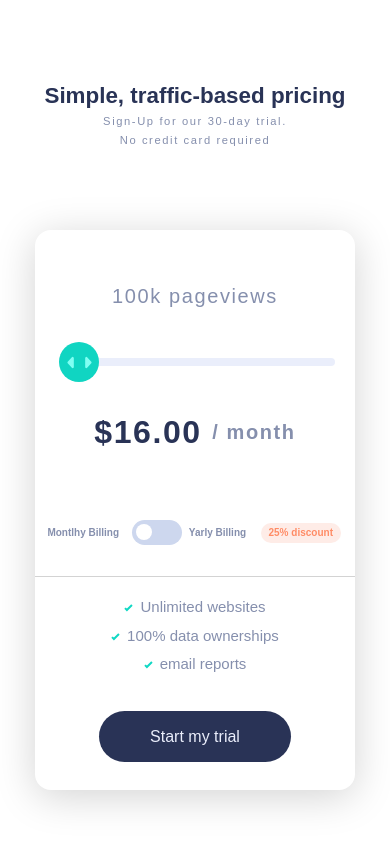
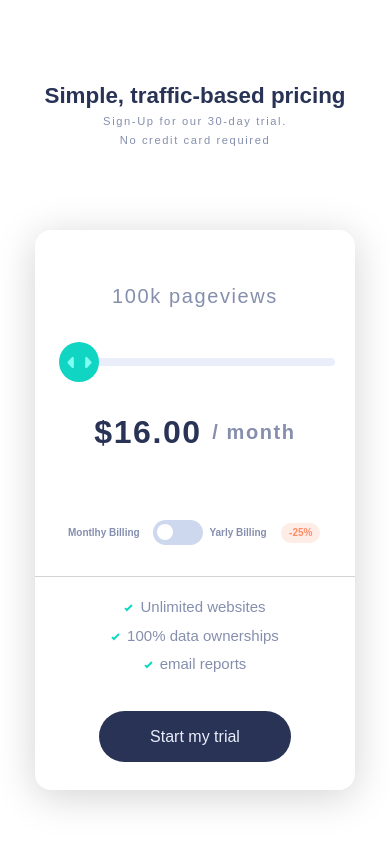
Before and after one commit to breno-Ferrari/Interactive-price, a Next.js app: page / in a window 390 px wide. Shown: the top 846 px of the page. Built offline with nearby package versions, Linux system fonts and the light colour scheme.

Commit message:
ajustando texto de desconto

```diff
--- a/src/components/Box/index.tsx
+++ b/src/components/Box/index.tsx
@@ -5,12 +5,10 @@ import ToggleSwitch from "components/ToggleSwitch"
 import { useEffect, useRef, useState } from "react"
 import React from "react";
 
-interface Size {
-    width: number;
-  }
+
 
 export default function Box(){
-    const [size, setSize] = useState<Size>();
+    const [size, setSize] = useState<number>();
     const [value,setValue] = useState(1);
     function switchInput(){
         if(value === 1){
@@ -19,20 +17,14 @@ export default function Box(){
             setValue(1)
         }
     }
-    const resizeHanlder = () => {
-        const width = window.innerWidth;
-        const breakpoint = 750;
-        if(width > breakpoint){
-            setSize({width:width});
+    useEffect(()=>{
+        if(window.innerWidth > 750){
+            setSize(1)
         }else{
-            setSize({width:width});
+            setSize(0)
         }
-    };
-    useEffect(() => {
-        window.addEventListener('resize', resizeHanlder);
+    },[])
 
-
-    }, []);
   return (
     <main className={styles.container}>
         <div className={styles.container__top}>
@@ -49,7 +41,7 @@ export default function Box(){
             <ToggleSwitch onChange={switchInput} />
             <p className={styles.container__middle__text}>Yarly Billing</p>
             <div className={styles.container__middle__discount}>
-               {!size || size.width > 750?
+               {size ?
                 (<p className={styles.container__middle__discount__text}>25% discount</p>)
                 :
                 (<p className={styles.container__middle__discount__text}>-25%</p>)}
```
